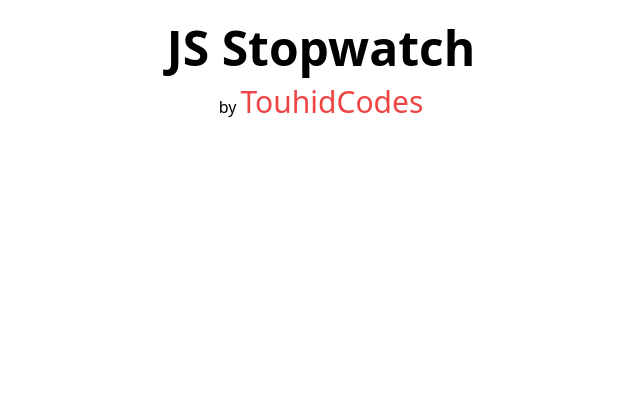
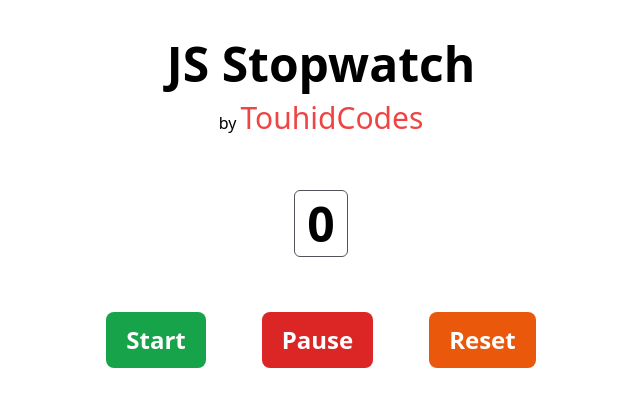
Before and after one commit to touhidcodes/PH-7-JS-Stopwatch, a plain HTML site: page index.html in a window 1280 px wide. Shown: the whole page, without its empty margins (319-959 px from the left). Drawn offline with nearby package versions, Linux system fonts and the light colour scheme.

Commit message:
body-structure

```diff
--- a/index.html
+++ b/index.html
@@ -11,12 +11,22 @@
 
 <body>
     <header class="text-center">
-        <h1 class="text-center text-5xl font-semibold mt-6">JS Stopwatch</h1>
+        <h1 class="text-center text-5xl font-semibold mt-10">JS Stopwatch</h1>
         <p class="mt-3">by <span class="text-red-500 text-3xl">TouhidCodes</span></p>
     </header>
     <main>
-        <section>
-
+        <section class="text-center">
+            <h1 class="text-5xl font-semibold mt-16"> <span id="output"
+                    class=" border border-zinc-600 px-3 rounded-md">0</span>
+            </h1>
+            <div class="flex text-2xl text-white font-semibold mt-16 justify-center">
+                <div><button id="btn-start"
+                        class="mx-7 bg-green-600 px-5 py-3 rounded-lg hover:bg-green-400">Start</button></div>
+                <div><button id="btn-pause" class="mx-7 bg-red-600 px-5 py-3 rounded-lg hover:bg-red-400">Pause</button>
+                </div>
+                <div><button id="btn-reset"
+                        class="mx-7 bg-orange-600 px-5 py-3 rounded-lg hover:bg-orange-400">Reset</button></div>
+            </div>
         </section>
     </main>
 </body>
```
